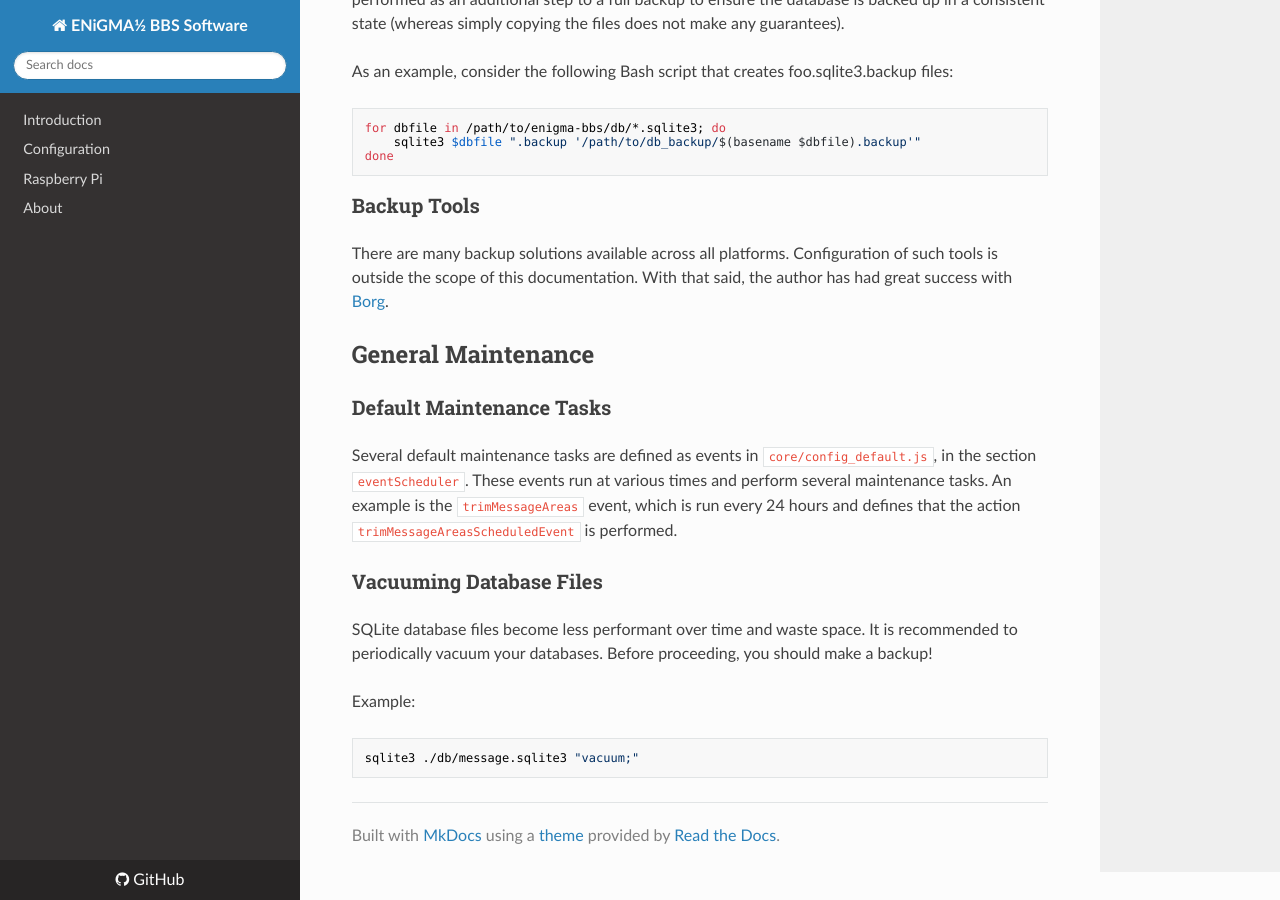
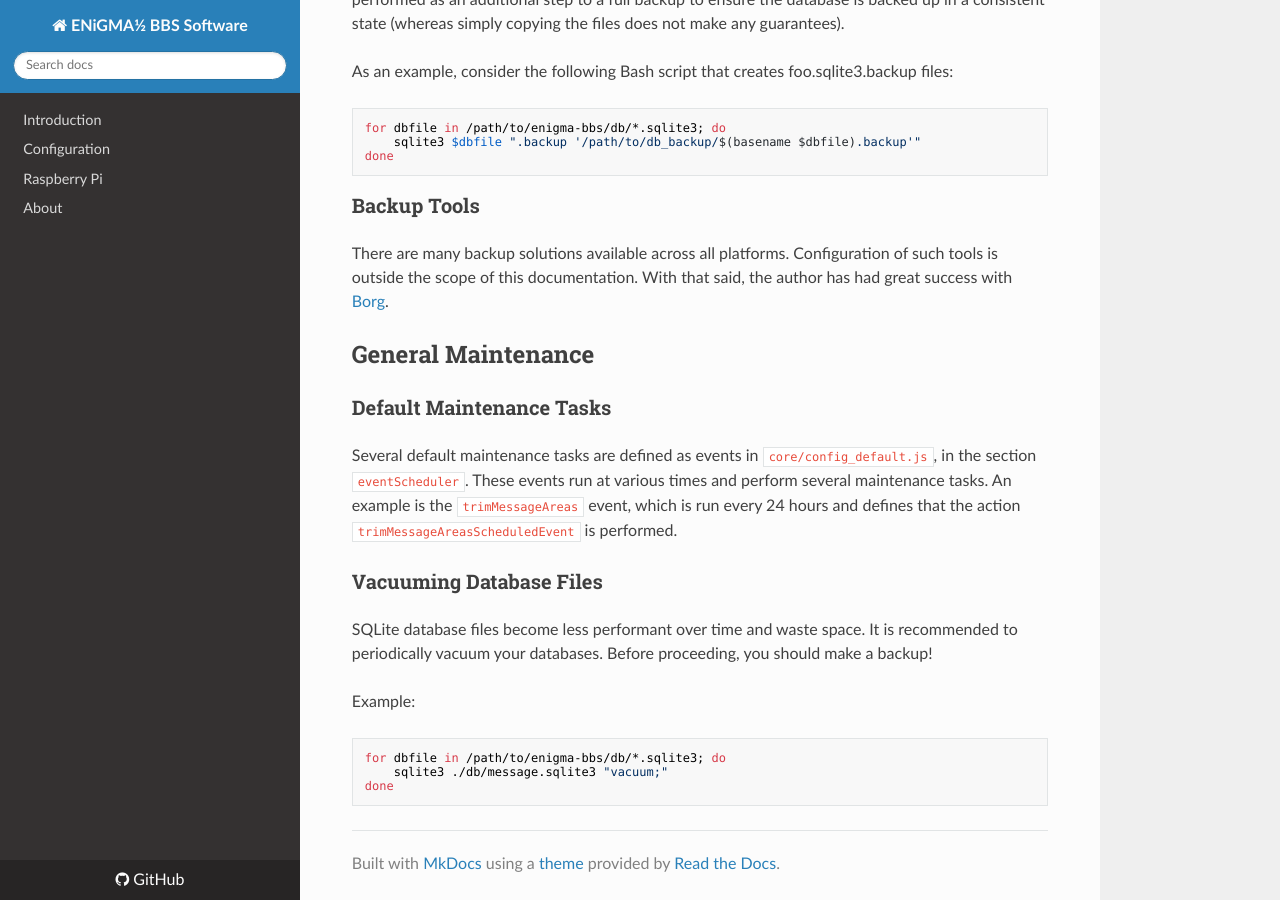
Before and after one commit to NuSkooler/enigma-bbs, an MkDocs documentation site: the page built from docs/_docs/admin/administration.md, in a window 1280 px wide and 900 px high, scrolled down 806 px. Built offline with MkDocs 1.6.1, drawn with Linux system fonts in a browser that asks for light colours; nearby versions of some CDN libraries; old or Windows-style settings are respelled for this version of MkDocs.

Commit message:
More elaborate example for db vacuuming

````diff
--- a/docs/_docs/admin/administration.md
+++ b/docs/_docs/admin/administration.md
@@ -42,5 +42,7 @@ SQLite database files become less performant over time and waste space. It is re
 
 Example:
 ```bash
-sqlite3 ./db/message.sqlite3 "vacuum;"
+for dbfile in /path/to/enigma-bbs/db/*.sqlite3; do
+    sqlite3 ./db/message.sqlite3 "vacuum;"
+done
 ```
````
